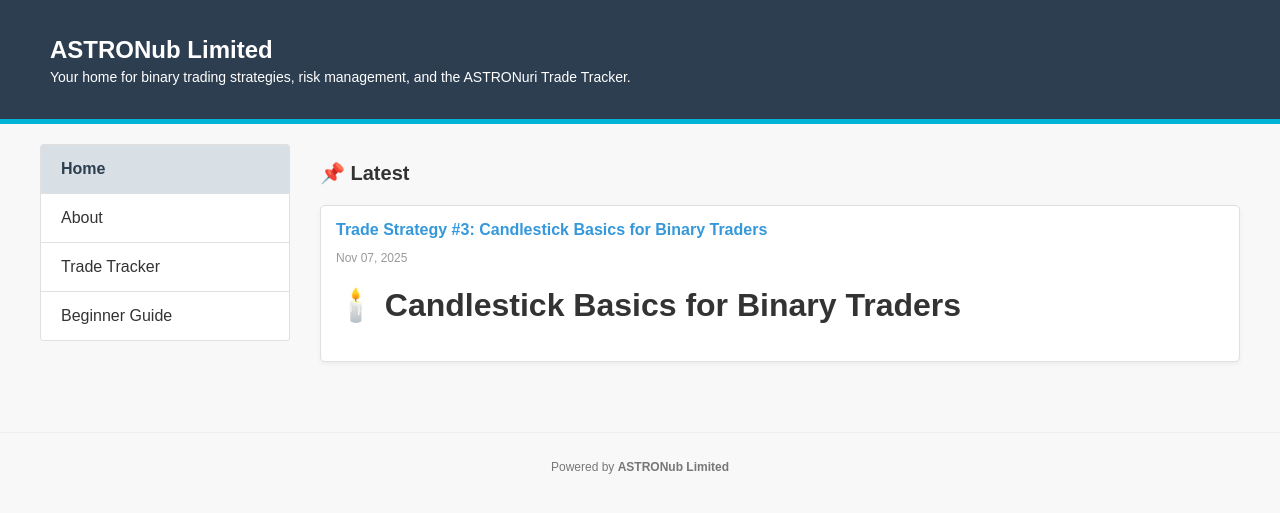
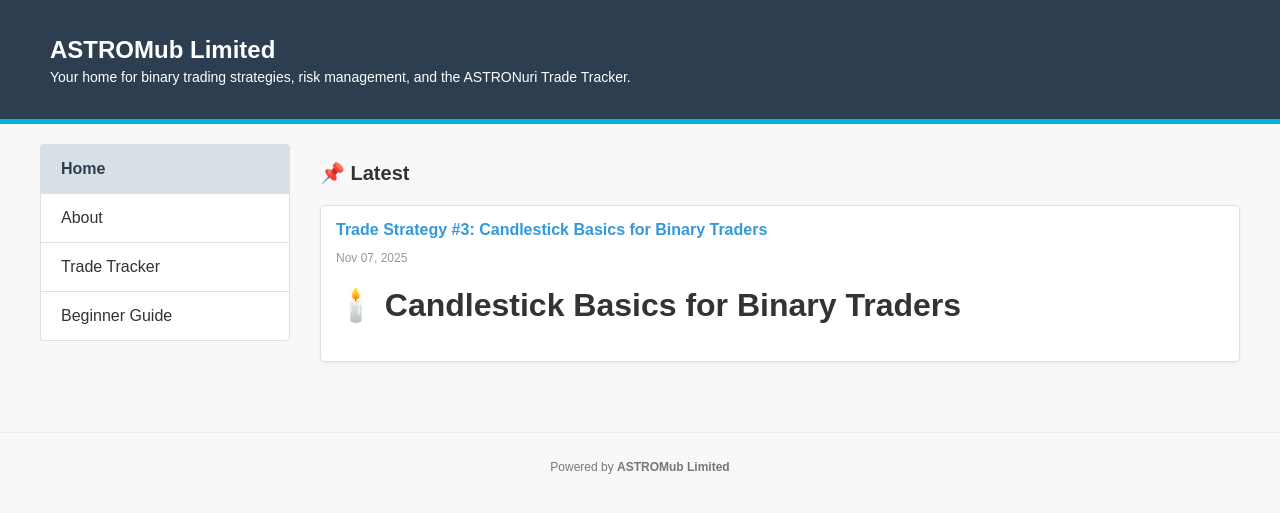
Before and after one commit to astromub/silver-umbrella, a Jekyll site: the page built from index.md, in a window 1280 px wide. Shown: the top 513 px of the page. Built offline with Jekyll 4.4.1, drawn with Linux system fonts in a browser that asks for light colours.

Commit message:
Update _config.yml

```diff
--- a/_config.yml
+++ b/_config.yml
@@ -1,4 +1,4 @@
-title: ASTRONub Limited
+title: ASTROMub Limited
 description: Your home for binary trading strategies, risk management, and the ASTRONuri Trade Tracker.
 theme: null
 baseurl: /silver-umbrella
```
